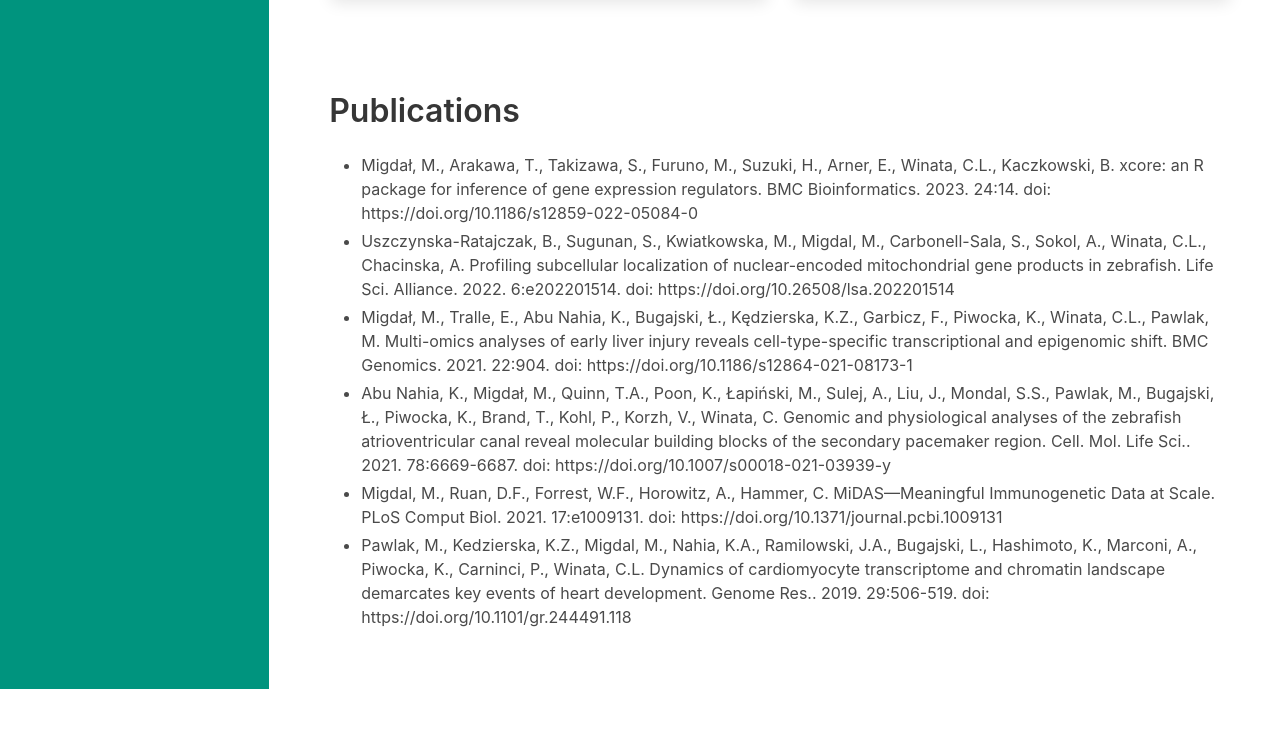
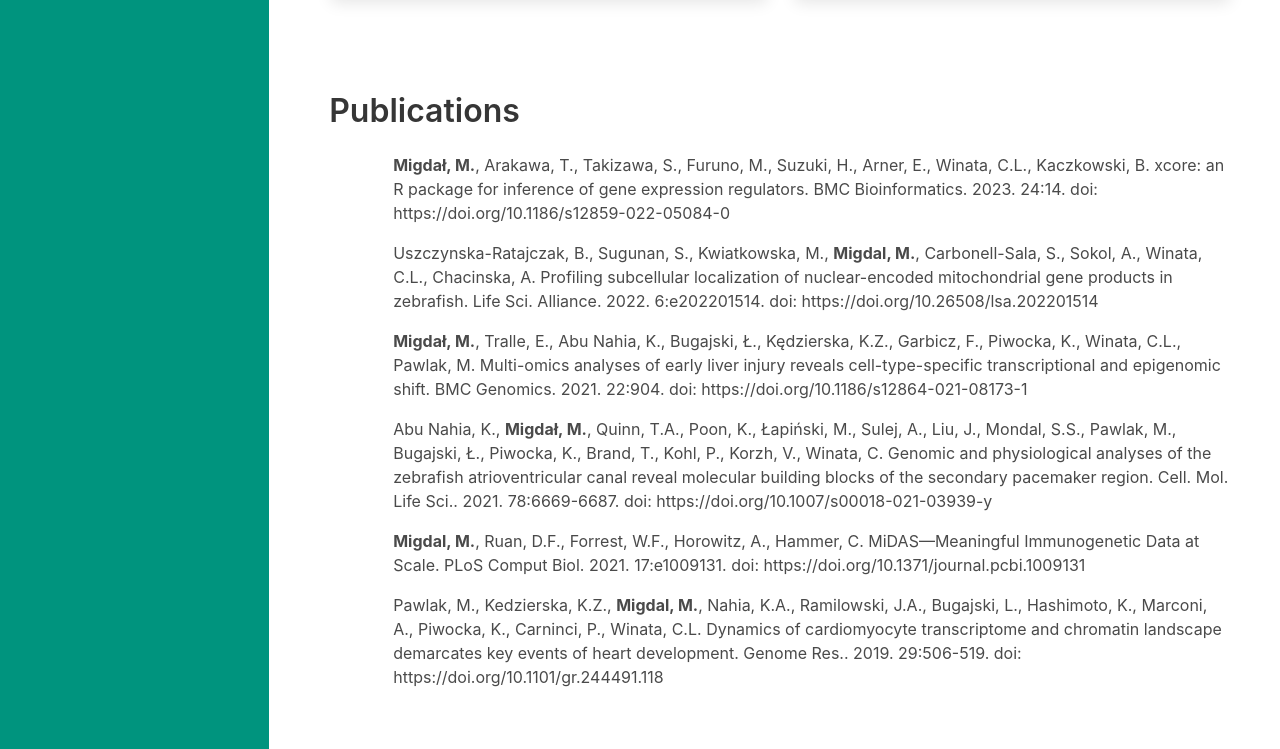
Before and after one commit to mcjmigdal/mcjmigdal.github.io, a plain HTML site: page index.html in a window 1280 px wide. Shown: the part 1860-2609 px from the top of the page. Before the commit the page ends 2549 px from the top, so only its background shows below. Drawn offline with nearby package versions, Linux system fonts and the light colour scheme.

Commit message:
Update index.html

```diff
--- a/index.html
+++ b/index.html
@@ -204,12 +204,12 @@
       <section id="projects" class="section content">
         <h1 class="title">Publications</h1>
         <ul>
-          <li>Migdał, M., Arakawa, T., Takizawa, S., Furuno, M., Suzuki, H., Arner, E., Winata, C.L., Kaczkowski, B. xcore: an R package for inference of gene expression regulators. BMC Bioinformatics. 2023. 24:14. doi: https://doi.org/10.1186/s12859-022-05084-0</li>
-          <li>Uszczynska-Ratajczak, B., Sugunan, S., Kwiatkowska, M., Migdal, M., Carbonell-Sala, S., Sokol, A., Winata, C.L., Chacinska, A. Profiling subcellular localization of nuclear-encoded mitochondrial gene products in zebrafish. Life Sci. Alliance. 2022. 6:e202201514. doi: https://doi.org/10.26508/lsa.202201514</li>
-          <li>Migdał, M., Tralle, E., Abu Nahia, K., Bugajski, Ł., Kędzierska, K.Z., Garbicz, F., Piwocka, K., Winata, C.L., Pawlak, M. Multi-omics analyses of early liver injury reveals cell-type-specific transcriptional and epigenomic shift. BMC Genomics. 2021. 22:904. doi: https://doi.org/10.1186/s12864-021-08173-1</li>
-          <li>Abu Nahia, K., Migdał, M., Quinn, T.A., Poon, K., Łapiński, M., Sulej, A., Liu, J., Mondal, S.S., Pawlak, M., Bugajski, Ł., Piwocka, K., Brand, T., Kohl, P., Korzh, V., Winata, C. Genomic and physiological analyses of the zebrafish atrioventricular canal reveal molecular building blocks of the secondary pacemaker region. Cell. Mol. Life Sci.. 2021. 78:6669-6687. doi: https://doi.org/10.1007/s00018-021-03939-y</li>
-          <li>Migdal, M., Ruan, D.F., Forrest, W.F., Horowitz, A., Hammer, C. MiDAS—Meaningful Immunogenetic Data at Scale. PLoS Comput Biol. 2021. 17:e1009131. doi: https://doi.org/10.1371/journal.pcbi.1009131</li>
-          <li>Pawlak, M., Kedzierska, K.Z., Migdal, M., Nahia, K.A., Ramilowski, J.A., Bugajski, L., Hashimoto, K., Marconi, A., Piwocka, K., Carninci, P., Winata, C.L. Dynamics of cardiomyocyte transcriptome and chromatin landscape demarcates key events of heart development. Genome Res.. 2019. 29:506-519. doi: https://doi.org/10.1101/gr.244491.118</li>
+          <ol><b>Migdał, M.</b>, Arakawa, T., Takizawa, S., Furuno, M., Suzuki, H., Arner, E., Winata, C.L., Kaczkowski, B. xcore: an R package for inference of gene expression regulators. BMC Bioinformatics. 2023. 24:14. doi: https://doi.org/10.1186/s12859-022-05084-0</ol>
+          <ol>Uszczynska-Ratajczak, B., Sugunan, S., Kwiatkowska, M., <b>Migdal, M.</b>, Carbonell-Sala, S., Sokol, A., Winata, C.L., Chacinska, A. Profiling subcellular localization of nuclear-encoded mitochondrial gene products in zebrafish. Life Sci. Alliance. 2022. 6:e202201514. doi: https://doi.org/10.26508/lsa.202201514</ol>
+          <ol><b>Migdał, M.</b>, Tralle, E., Abu Nahia, K., Bugajski, Ł., Kędzierska, K.Z., Garbicz, F., Piwocka, K., Winata, C.L., Pawlak, M. Multi-omics analyses of early liver injury reveals cell-type-specific transcriptional and epigenomic shift. BMC Genomics. 2021. 22:904. doi: https://doi.org/10.1186/s12864-021-08173-1</ol>
+          <ol>Abu Nahia, K., <b>Migdał, M.</b>, Quinn, T.A., Poon, K., Łapiński, M., Sulej, A., Liu, J., Mondal, S.S., Pawlak, M., Bugajski, Ł., Piwocka, K., Brand, T., Kohl, P., Korzh, V., Winata, C. Genomic and physiological analyses of the zebrafish atrioventricular canal reveal molecular building blocks of the secondary pacemaker region. Cell. Mol. Life Sci.. 2021. 78:6669-6687. doi: https://doi.org/10.1007/s00018-021-03939-y</ol>
+          <ol><b>Migdal, M.</b>, Ruan, D.F., Forrest, W.F., Horowitz, A., Hammer, C. MiDAS—Meaningful Immunogenetic Data at Scale. PLoS Comput Biol. 2021. 17:e1009131. doi: https://doi.org/10.1371/journal.pcbi.1009131</ol>
+          <ol>Pawlak, M., Kedzierska, K.Z., <b>Migdal, M.</b>, Nahia, K.A., Ramilowski, J.A., Bugajski, L., Hashimoto, K., Marconi, A., Piwocka, K., Carninci, P., Winata, C.L. Dynamics of cardiomyocyte transcriptome and chromatin landscape demarcates key events of heart development. Genome Res.. 2019. 29:506-519. doi: https://doi.org/10.1101/gr.244491.118</ol>
         </ul>
       </section>
     </div>
```
